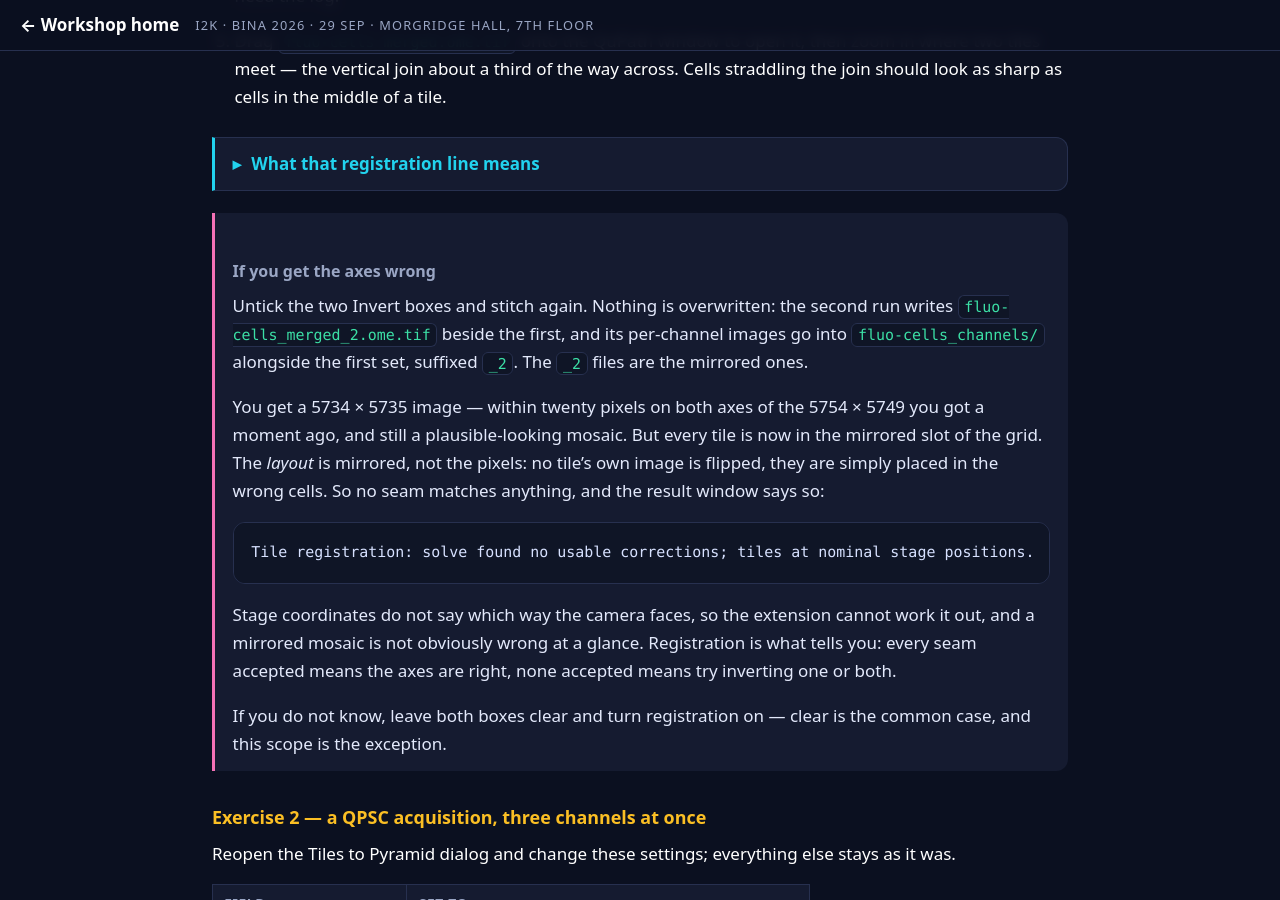
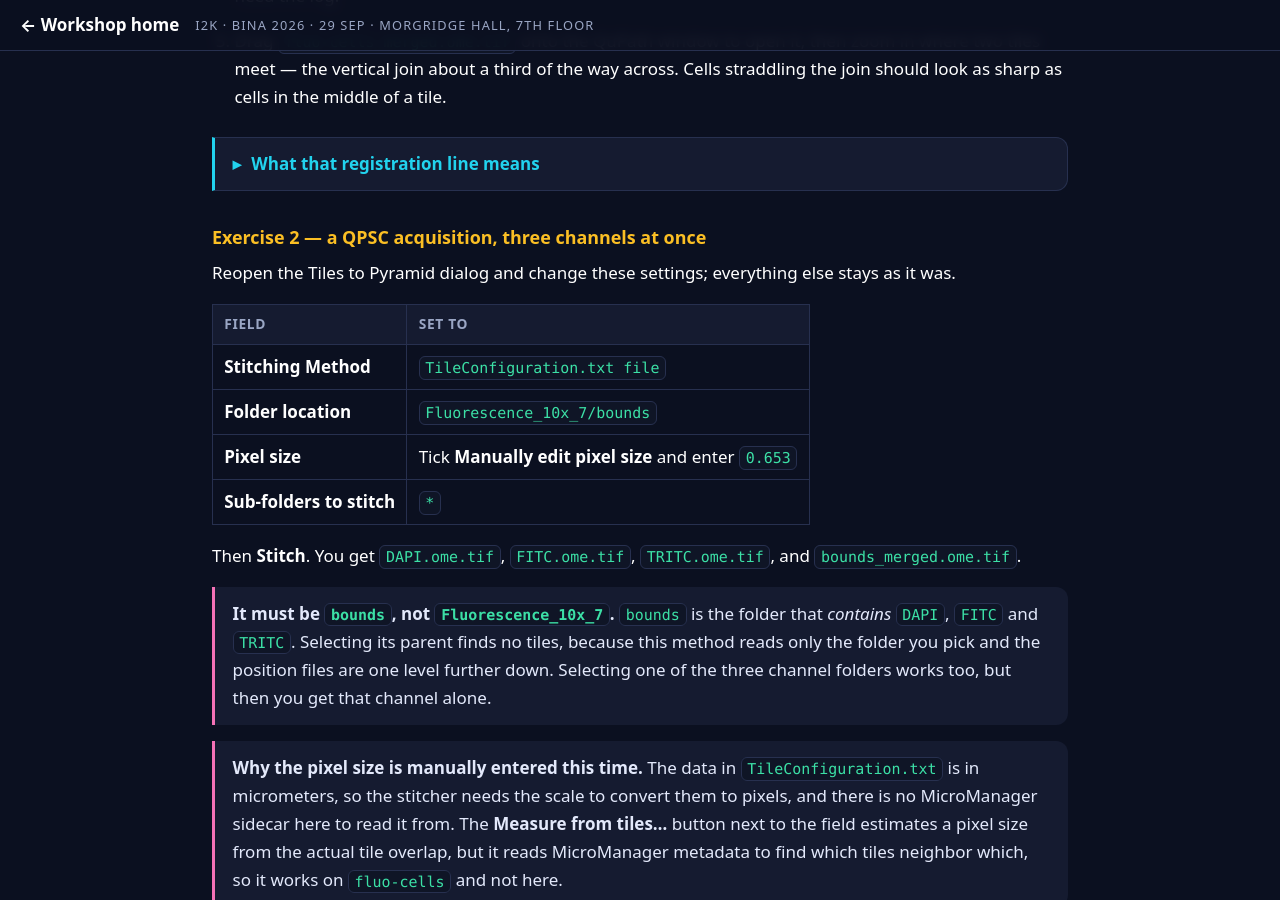
Before and after one commit to MichaelSNelson/BINA-I2K-2026-QuPath-Extensions, a Jekyll site: the page built from docs/13-tiles-to-pyramid.md, in a window 1280 px wide and 900 px high, scrolled down 5162 px. Built offline with Jekyll 4.4.1, drawn with Linux system fonts in a browser that asks for light colours.

Commit message:
docs(t2p): drop the "if you get the axes wrong" aside from exercise 1
It walked through a failure the exercise tells the reader how to avoid, and
cost half a screen mid-exercise to do it. Anyone following the steps ticks both
Invert boxes and never sees it.

Nothing is orphaned: the axis-inversion figure earlier in the exercise still
shows what a mirrored layout looks like and states the rule -- all seams
accepted means the axes are right, none accepted means try inverting -- and
What to notice still says axis direction is a property of the microscope.

Claude-Session: https://claude.ai/code/session_0196eZ7pJQGJ5ciiaP6XEu5P

````diff
--- a/docs/13-tiles-to-pyramid.md
+++ b/docs/13-tiles-to-pyramid.md
@@ -214,29 +214,6 @@ corrections, applied to all of them.
 
 </details>
 
-> #### If you get the axes wrong
->
-> Untick the two Invert boxes and stitch again. Nothing is overwritten: the second run writes
-> `fluo-cells_merged_2.ome.tif` beside the first, and its per-channel images go into
-> `fluo-cells_channels/` alongside the first set, suffixed `_2`. The `_2` files are the mirrored
-> ones.
->
-> You get a 5734 × 5735 image — within twenty pixels on both axes of the 5754 × 5749 you got a
-> moment ago, and still a plausible-looking mosaic. But every tile is now in the mirrored slot of
-> the grid. The *layout* is mirrored, not the pixels: no tile's own image is flipped, they are
-> simply placed in the wrong cells. So no seam matches anything, and the result window says so:
->
-> ```
-> Tile registration: solve found no usable corrections; tiles at nominal stage positions.
-> ```
->
-> Stage coordinates do not say which way the camera faces, so the extension cannot work it out,
-> and a mirrored mosaic is not obviously wrong at a glance. Registration is what tells you: every
-> seam accepted means the axes are right, none accepted means try inverting one or both.
->
-> If you do not know, leave both boxes clear and turn registration on — clear is the common case,
-> and this scope is the exception.
-
 ### Exercise 2 — a QPSC acquisition, three channels at once
 
 Reopen the Tiles to Pyramid dialog and change these settings; everything else stays as it was.
````
